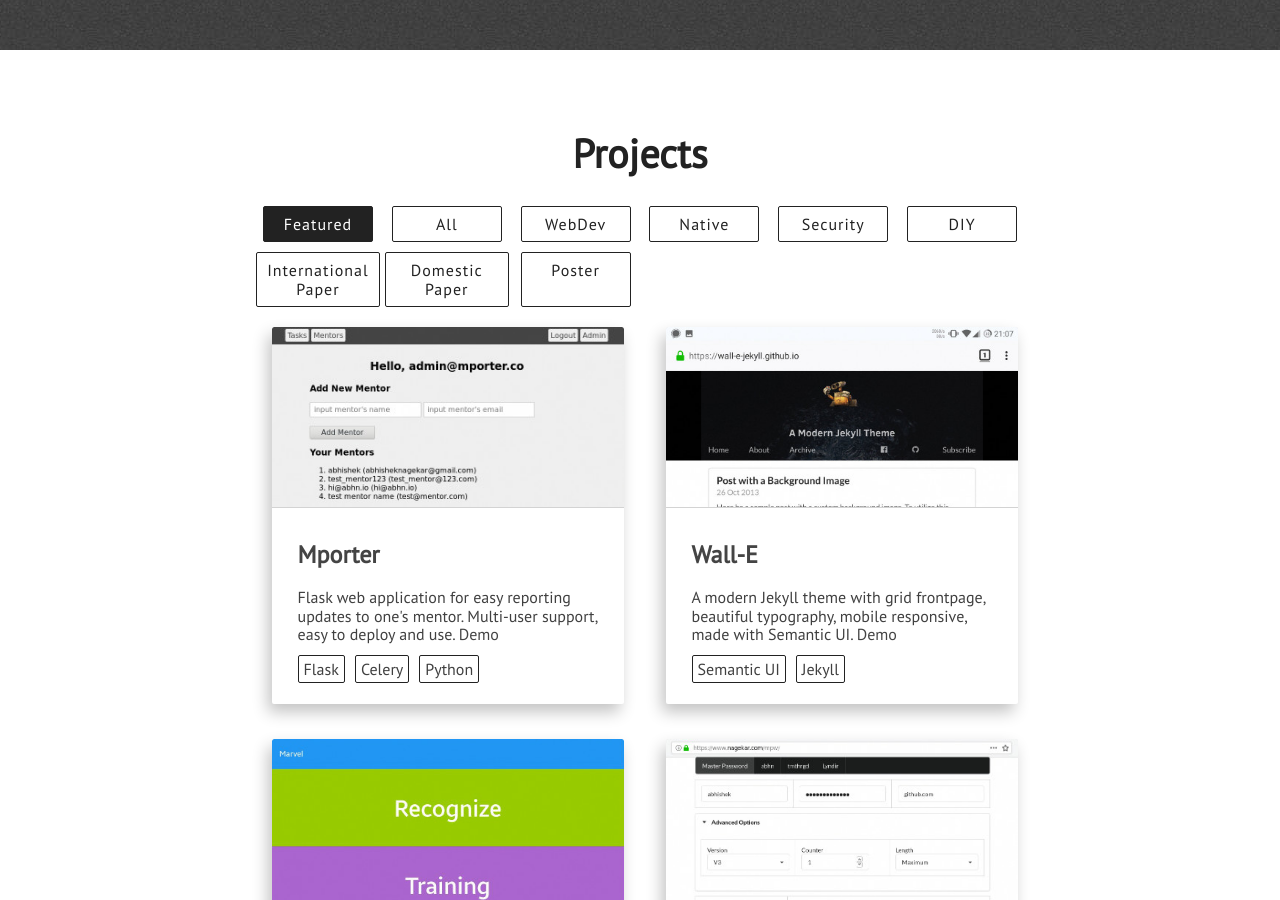
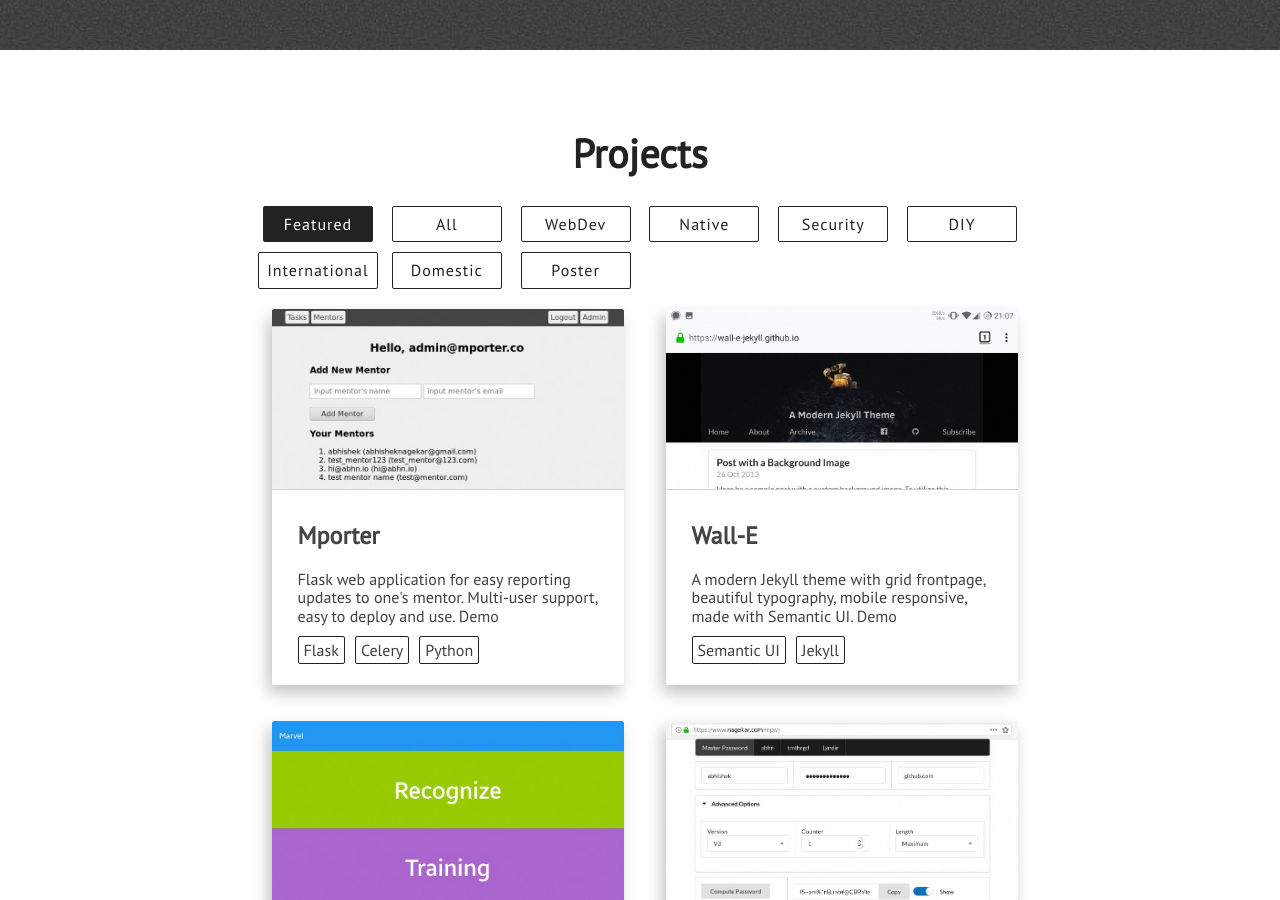
Before and after one commit to Kwak-DongKyu/Kwak-DongKyu, a Jekyll site: the page built from index.html, in a window 1280 px wide and 900 px high, scrolled down 2850 px. Built offline with Jekyll 4.4.1, drawn with Linux system fonts in a browser that asks for light colours; nearby versions of some CDN libraries.

Commit message:
Update projects.html

```diff
--- a/_includes/projects.html
+++ b/_includes/projects.html
@@ -11,8 +11,8 @@
                     <a id="native" class="semi-transparent-button with-border white-button" onclick="selected('native')">Native</a>
                     <a id="security" class="semi-transparent-button with-border white-button" onclick="selected('security')">Security</a>
                     <a id="diy" class="semi-transparent-button with-border white-button" onclick="selected('diy')">DIY</a>
-                    <a id="international" class="semi-transparent-button with-border white-button" onclick="selected('international')">International Paper</a>
-                    <a id="domestic" class="semi-transparent-button with-border white-button" onclick="selected('domestic')">Domestic Paper</a>
+                    <a id="international" class="semi-transparent-button with-border white-button" onclick="selected('international')">International</a>
+                    <a id="domestic" class="semi-transparent-button with-border white-button" onclick="selected('domestic')">Domestic</a>
                     <a id="poster" class="semi-transparent-button with-border white-button" onclick="selected('poster')">Poster</a>
 
 
```
